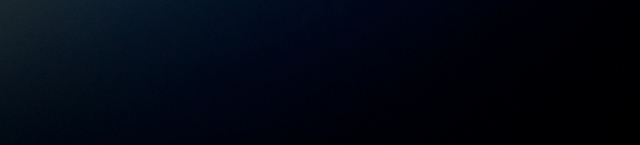
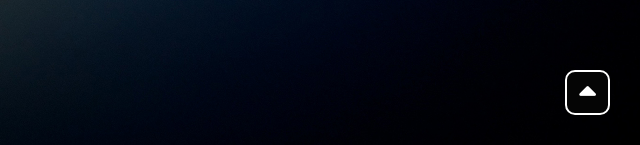
Before and after one commit to Arjun-Parzival101/Portfolio1, a website: page index.html in a window 1280 px wide. Shown: the part 655-800 px from the top of the page, 640-1280 px from the left. Drawn offline with Linux system fonts and the light colour scheme.

Commit message:
added scroll up btn

```diff
--- a/index.html
+++ b/index.html
@@ -355,8 +355,13 @@
             <div class="footer-title">Created by <a href="https://linkedin.com/in/arjun-murugan-327a7a1a5">Arjun </a>| <i class="far fa-copyright"></i> 2021 All rights reserved. </div>
         </section>
     </footer>
+
+    <div class="scroll-up-button">
+        <a href="#home"><i class="fas fa-sort-up"></i></a>
+    </div>
+
     <script src="index.js" charset="utf-8"></script>
-    <button class="go-top"><i class="fas fa-sort-up"></i></button>
+
 </body>
 
 </html>
--- a/public/css/styles.css
+++ b/public/css/styles.css
@@ -35,15 +35,29 @@
     }
 }
 
-.go-top {
-    margin-right: 30px;
-    margin-bottom: 30px;
+.scroll-up-button {
     position: fixed;
-    font-size: 1.2rem;
+    height: 45px;
+    width: 45px;
+    background: #050505;
+    right: 30px;
+    bottom: 30px;
+    text-align: center;
+    line-height: 55px;
+    color: #fff;
+    z-index: 9999;
+    font-size: 30px;
+    border: solid white;
+    border-radius: 10px;
+    border-width: 2px;
+    cursor: pointer;
+    /* opacity: 0; */
+    /* pointer-events: none; */
+    transition: all 0.3s ease;
+}
+
+.scroll-up-button a {
     color: white;
-    background-color: #050505;
-    border: solid white;
-    border-radius: 15px;
 }
 
 body {
```
